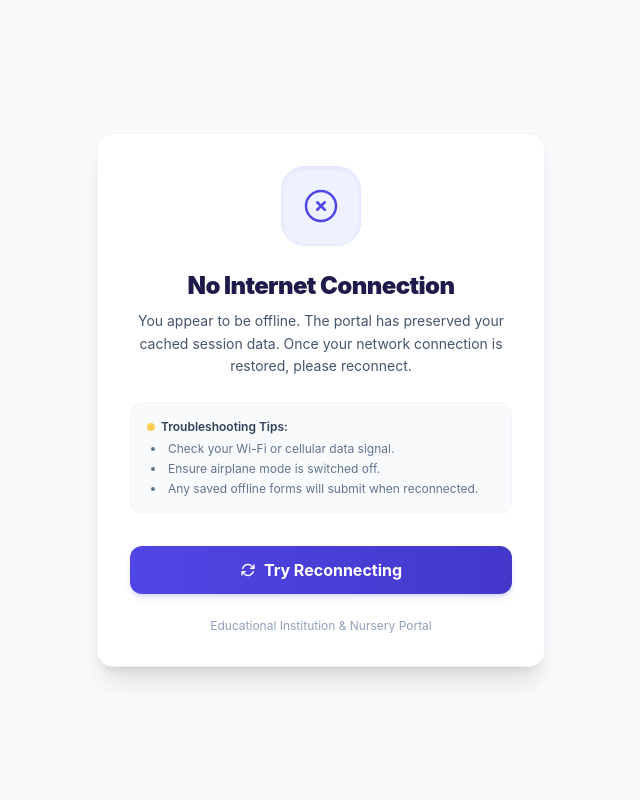
After one commit to ShehanGunawardhana/lms, a Laravel app: page /offline in a window 1280 px wide. The commit adds this page. Shown: the whole page, without its empty margins (319-959 px from the left). Run offline with Laravel 12, Linux system fonts and the light colour scheme; data comes from the database, SQL or seed files in the repository; data that the repository does not hold is empty; style sheets or scripts are compiled from the project's sources; some libraries are stand-ins or nearby versions.

Commit message:
feat(T-0.13): PWA manifest, service worker and offline fallback view

```diff
--- /dev/null
+++ b/resources/views/offline.blade.php
@@ -0,0 +1,60 @@
+<!DOCTYPE html>
+<html lang="{{ str_replace('_', '-', app()->getLocale()) }}" class="h-full bg-slate-50">
+<head>
+    <meta charset="utf-8">
+    <meta name="viewport" content="width=device-width, initial-scale=1, maximum-scale=5">
+    <meta name="theme-color" content="#4338ca">
+    <title>{{ __('Offline — Educational Portal') }}</title>
+    <link rel="manifest" href="/manifest.json">
+    <link rel="icon" href="/icons/icon-192.png">
+
+    @vite(['resources/css/app.css', 'resources/js/app.js'])
+</head>
+<body class="h-full font-sans antialiased text-slate-800 flex items-center justify-center p-4">
+    <div class="max-w-md w-full text-center space-y-6 bg-white p-8 rounded-2xl shadow-xl border border-slate-100 card-hover">
+        <!-- Brand Icon / Wifi Off -->
+        <div class="w-20 h-20 mx-auto rounded-3xl bg-brand-50 border border-brand-100 flex items-center justify-center text-brand-600 shadow-inner">
+            <svg class="w-10 h-10" fill="none" viewBox="0 0 24 24" stroke-width="1.5" stroke="currentColor">
+                <path stroke-linecap="round" stroke-linejoin="round" d="m9.75 9.75 4.5 4.5m0-4.5-4.5 4.5M21 12a9 9 0 1 1-18 0 9 9 0 0 1 18 0Z" />
+            </svg>
+        </div>
+
+        <div class="space-y-2">
+            <h1 class="text-2xl font-black text-brand-950 tracking-tight">
+                {{ __('No Internet Connection') }}
+            </h1>
+            <p class="text-sm text-slate-600 leading-relaxed">
+                {{ __('You appear to be offline. The portal has preserved your cached session data. Once your network connection is restored, please reconnect.') }}
+            </p>
+        </div>
+
+        <div class="p-4 bg-slate-50 rounded-xl border border-slate-100 text-left text-xs text-slate-500 space-y-1.5">
+            <div class="font-semibold text-slate-700 flex items-center gap-1.5">
+                <span class="w-2 h-2 rounded-full bg-amber-400 animate-pulse"></span>
+                {{ __('Troubleshooting Tips:') }}
+            </div>
+            <ul class="list-disc list-inside space-y-1 pl-1">
+                <li>{{ __('Check your Wi-Fi or cellular data signal.') }}</li>
+                <li>{{ __('Ensure airplane mode is switched off.') }}</li>
+                <li>{{ __('Any saved offline forms will submit when reconnected.') }}</li>
+            </ul>
+        </div>
+
+        <div class="pt-2">
+            <button
+                type="button"
+                onclick="window.location.reload()"
+                class="w-full inline-flex items-center justify-center gap-2 px-5 py-3 rounded-xl font-bold text-white bg-gradient-to-r from-brand-600 to-brand-700 hover:from-brand-500 hover:to-brand-600 active:scale-[0.98] shadow-md shadow-brand-500/20 transition-all cursor-pointer btn-interactive">
+                <svg class="w-4 h-4" fill="none" viewBox="0 0 24 24" stroke-width="2" stroke="currentColor">
+                    <path stroke-linecap="round" stroke-linejoin="round" d="M16.023 9.348h4.992v-.001M2.985 19.644v-4.992m0 0h4.992m-4.993 0 3.181 3.183a8.25 8.25 0 0 0 13.803-3.7M4.031 9.865a8.25 8.25 0 0 1 13.803-3.7l3.181 3.182m0-4.991v4.99" />
+                </svg>
+                {{ __('Try Reconnecting') }}
+            </button>
+        </div>
+
+        <p class="text-xs text-slate-400">
+            {{ portal_setting('institution.name', 'Educational Institution & Nursery Portal') }}
+        </p>
+    </div>
+</body>
+</html>
--- a/routes/web.php
+++ b/routes/web.php
@@ -9,6 +9,10 @@ use Illuminate\Support\Facades\Route;
 Route::get('/', function () {
     return view('welcome');
 });
+
+Route::get('/offline', function () {
+    return view('offline');
+})->name('offline');
 
 Route::get('/locale/{locale}', [LocaleController::class, 'switch'])
     ->name('locale.switch');
```
Also changed, not shown: docs/PROGRESS.md (+1 -0 lines), public/sw.js (added, +66 -0 lines), resources/views/layouts/app.blade.php (+12 -0 lines), resources/views/layouts/public.blade.php (+12 -0 lines), resources/views/layouts/station.blade.php (+12 -0 lines), tests/Feature/PwaFoundationTest.php (added, +61 -0 lines), README.md, public/icons/icon-192.png (added), public/icons/icon-512.png (added), public/icons/icon-maskable-512.png (added), public/manifest.json (added).
